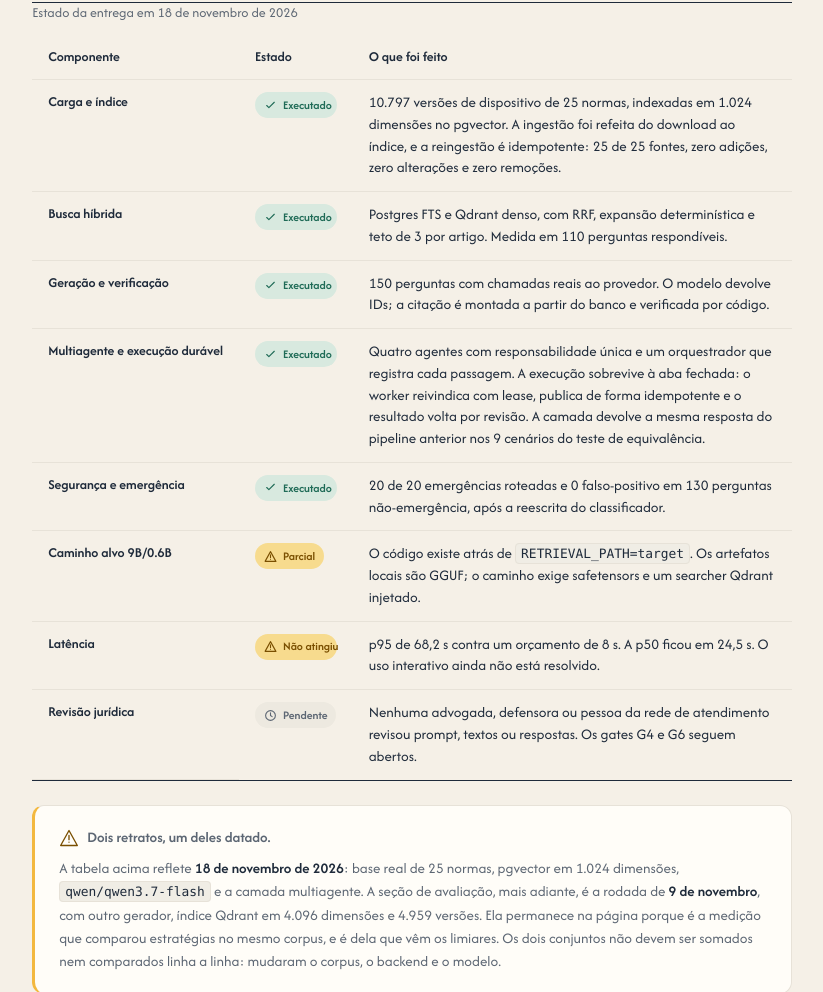
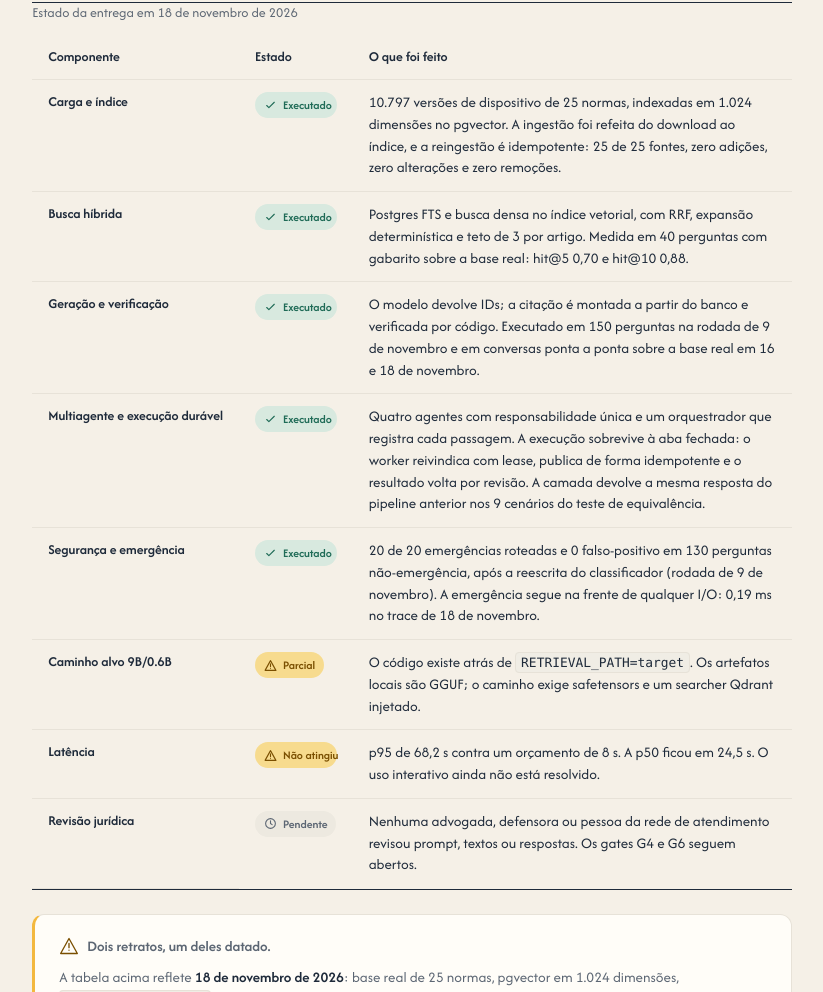
Before and after one commit to thiago-cg/res-ia-challenge-2, a plain HTML site: page site/index.html in a window 1280 px wide. Shown: the part 1414-2406 px from the top of the page, without its empty margins (199-1022 px from the left). Drawn offline with Linux system fonts and the light colour scheme.

Commit message:
docs(site): alinha as linhas da tabela de entrega com a rodada de 18 de novembro
Três linhas ainda descreviam a rodada de 9 de novembro dentro de uma tabela
datada de 18: a busca híbrida citava Qdrant e 110 perguntas, a geração atribuía
as 150 perguntas ao estado atual e a segurança não dizia de quando era o 20/20.

- busca híbrida: índice vetorial e as 40 perguntas com gabarito da base real
  (hit@5 0,70, hit@10 0,88)
- geração: separa as 150 perguntas de 9 de novembro das conversas ponta a ponta
  de 16 e 18 de novembro
- segurança: marca a rodada do 20/20 e acrescenta o tempo de 0,19 ms medido no
  trace de 18 de novembro

```diff
--- a/site/index.html
+++ b/site/index.html
@@ -227,12 +227,12 @@
                 <tr>
                   <th scope="row">Busca híbrida</th>
                   <td><span class="estado estado--ok"><svg class="icone" aria-hidden="true"><use href="#i-check"></use></svg>Executado</span></td>
-                  <td>Postgres FTS e Qdrant denso, com RRF, expansão determinística e teto de 3 por artigo. Medida em 110 perguntas respondíveis.</td>
+                  <td>Postgres FTS e busca densa no índice vetorial, com RRF, expansão determinística e teto de 3 por artigo. Medida em 40 perguntas com gabarito sobre a base real: hit@5 0,70 e hit@10 0,88.</td>
                 </tr>
                 <tr>
                   <th scope="row">Geração e verificação</th>
                   <td><span class="estado estado--ok"><svg class="icone" aria-hidden="true"><use href="#i-check"></use></svg>Executado</span></td>
-                  <td>150 perguntas com chamadas reais ao provedor. O modelo devolve IDs; a citação é montada a partir do banco e verificada por código.</td>
+                  <td>O modelo devolve IDs; a citação é montada a partir do banco e verificada por código. Executado em 150 perguntas na rodada de 9 de novembro e em conversas ponta a ponta sobre a base real em 16 e 18 de novembro.</td>
                 </tr>
                 <tr>
                   <th scope="row">Multiagente e execução durável</th>
@@ -242,7 +242,7 @@
                 <tr>
                   <th scope="row">Segurança e emergência</th>
                   <td><span class="estado estado--ok"><svg class="icone" aria-hidden="true"><use href="#i-check"></use></svg>Executado</span></td>
-                  <td>20 de 20 emergências roteadas e 0 falso-positivo em 130 perguntas não-emergência, após a reescrita do classificador.</td>
+                  <td>20 de 20 emergências roteadas e 0 falso-positivo em 130 perguntas não-emergência, após a reescrita do classificador (rodada de 9 de novembro). A emergência segue na frente de qualquer I/O: 0,19 ms no trace de 18 de novembro.</td>
                 </tr>
                 <tr>
                   <th scope="row">Caminho alvo 9B/0.6B</th>
```
